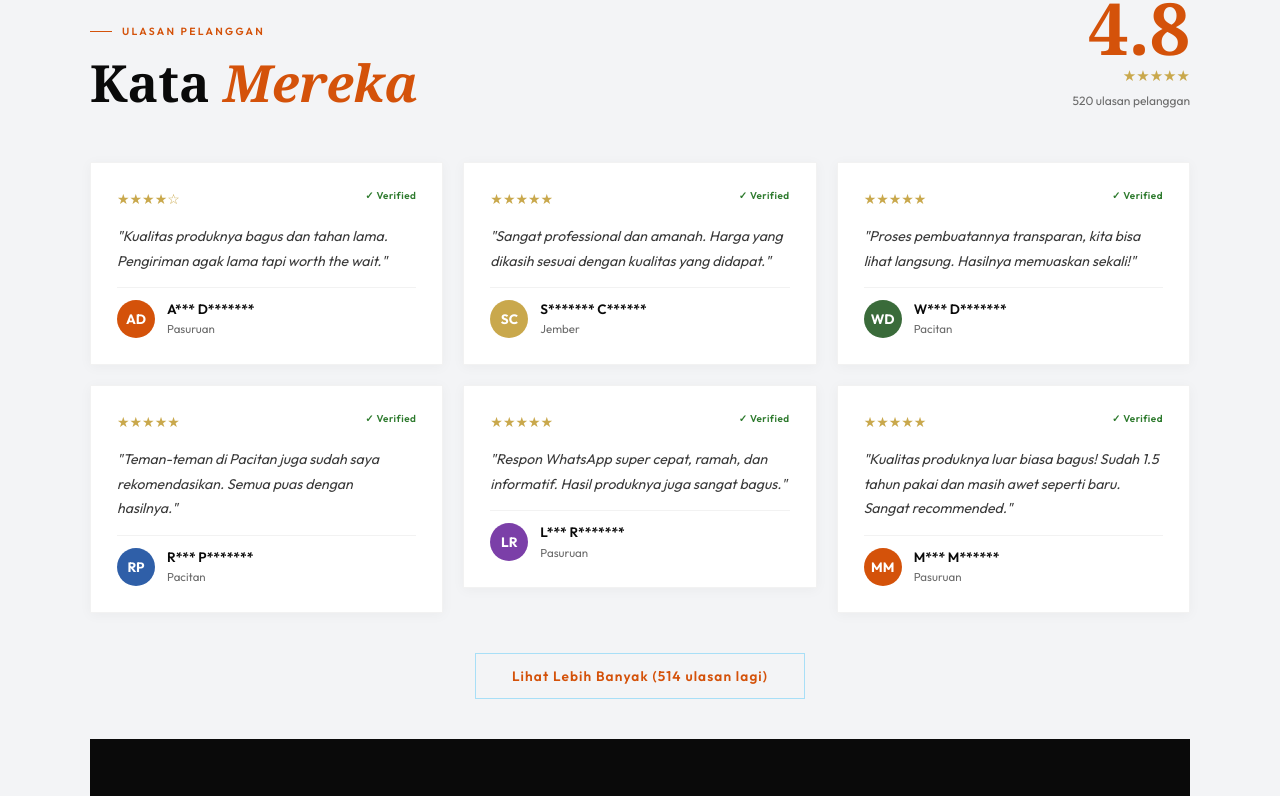
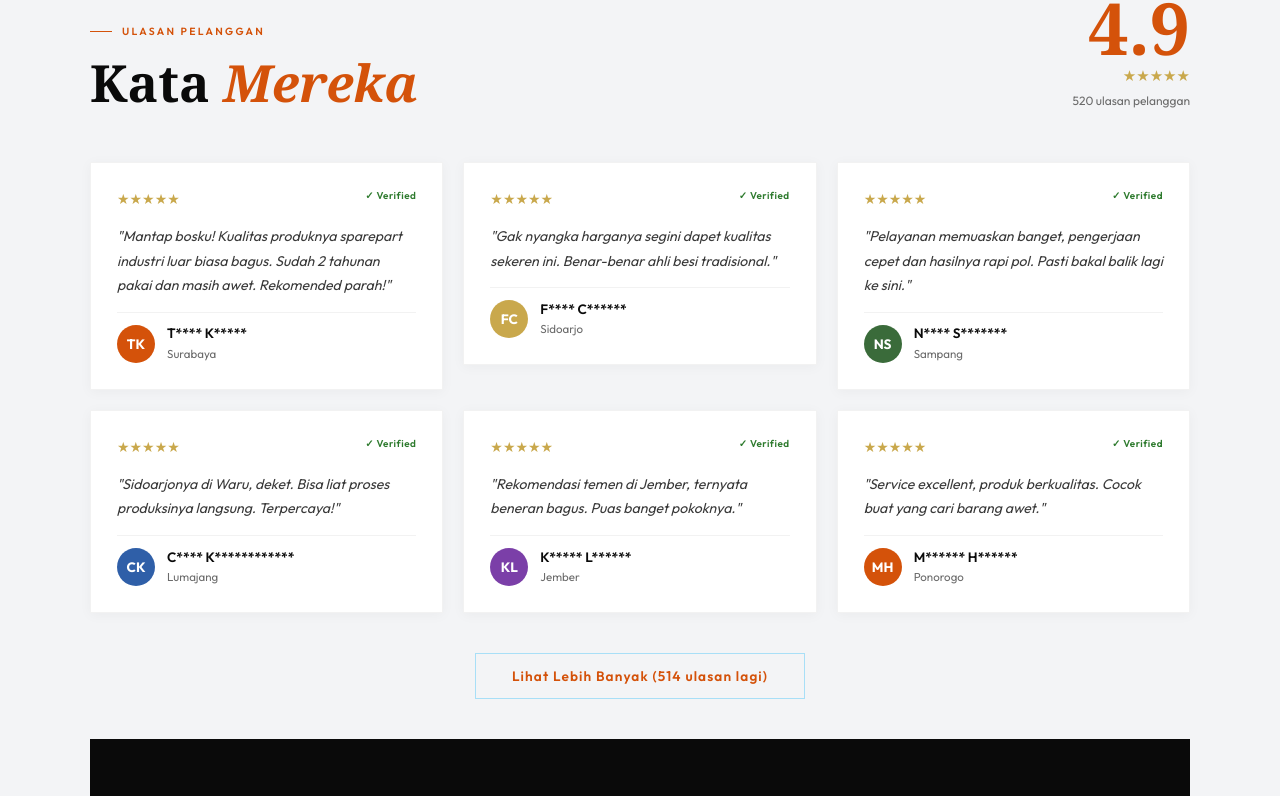
Before and after one commit to Zuu-sudo/Website-Desa, a React (Vite) app: page / in a window 1280 px wide. Shown: the part 2885-3681 px from the top of the page. Built offline with nearby package versions, Linux system fonts and the light colour scheme.

Commit message:
Randomize and improve review templates with casual language

```diff
--- a/src/data/reviews.js
+++ b/src/data/reviews.js
@@ -1,5 +1,4 @@
 // ── Name Censoring ──────────────────────────────────────
-// "Budi Hartono" → "B*** H******"
 export function censorName(name) {
   return name
     .split(" ")
@@ -7,7 +6,7 @@ export function censorName(name) {
     .join(" ");
 }
 
-// ── Seeded Random (deterministic) ──────────────────────
+// ── Seeded Random (deterministic for generation, but we'll shuffle) ──
 function seededRandom(seed) {
   let s = seed;
   return () => {
@@ -59,51 +58,49 @@ const ROLES = [
 ];
 
 const PRODUCTS = [
-  "Sparepart Industri", "Pesanan Custom", "Alat Pertanian", "Pagar Custom",
+  "Sparepart Industri", "Pesanan Custom", "Alat Pertanian", "Pagar Custom", "Suku Cadang Mesin", "Pisau Pencacah",
 ];
 
 const REVIEW_TEMPLATES = [
   // Rating 5 templates
   { rating: 5, texts: [
-    "Kualitas produknya luar biasa bagus! Sudah {dur} pakai dan masih awet seperti baru. Sangat recommended.",
-    "Pelayanan sangat memuaskan, pengerjaan cepat dan hasilnya rapi sekali. Pasti pesan lagi di sini.",
-    "Harga sangat terjangkau untuk kualitas sebagus ini. Langsung dari pengrajinnya jadi harga pabrik.",
-    "Sudah {cnt}x pesan dan selalu puas. Komunikasi lancar, hasil kerja presisi. Terbaik!",
-    "Produk berkualitas tinggi dengan harga yang sangat kompetitif. Tidak perlu ragu pesan di sini.",
-    "Pengrajinnya sangat profesional dan berpengalaman. Hasil kerjanya detail dan rapi banget.",
-    "Saya sangat puas dengan hasilnya! Sesuai spesifikasi yang diminta, bahkan melebihi ekspektasi.",
-    "Barang sampai tepat waktu, packing rapi, dan kualitasnya premium. Terima kasih banyak!",
-    "Ini langganan saya sejak {dur} lalu. Konsisten kualitasnya, selalu memuaskan setiap pesanan.",
-    "Luar biasa craftsmanship-nya! Besi tempa berkualitas tinggi, kuat, dan finishing yang halus.",
-    "Respon WhatsApp super cepat, ramah, dan informatif. Hasil produknya juga sangat bagus.",
-    "Pesan custom ternyata bisa serapih ini! Sesuai desain, kuat, dan harganya sangat wajar.",
-    "Teman-teman di {city} juga sudah saya rekomendasikan. Semua puas dengan hasilnya.",
-    "Kualitas besinya top grade, tidak mudah karatan. Sudah saya buktikan sendiri selama {dur}.",
-    "Pengerjaan sangat teliti dan presisi. Hasilnya kokoh dan tahan lama. Pasti repeat order!",
-    "Best quality iron work in Sidoarjo! Sudah coba banyak tempat, di sini yang paling bagus.",
-    "Produknya awet banget, sudah {dur} masih kuat dan tidak ada masalah sama sekali.",
-    "Sangat professional dan amanah. Harga yang dikasih sesuai dengan kualitas yang didapat.",
-    "Proses pembuatannya transparan, kita bisa lihat langsung. Hasilnya memuaskan sekali!",
-    "Tidak salah pilih pesan di sini. Kualitas juara, pelayanan ramah, harga bersahabat.",
+    "Mantap bosku! Kualitas produknya {prod} luar biasa bagus. Sudah {dur} pakai dan masih awet. Rekomended parah!",
+    "Pelayanan memuaskan banget, pengerjaan cepet dan hasilnya rapi pol. Pasti bakal balik lagi ke sini.",
+    "Harga paling miring se-Sidoarjo tapi kualitas gak murahan. Langsung dari pengrajin emang beda harganya.",
+    "Jos gandoz! Sudah {cnt}x pesan {prod} dan gak pernah kecewa. Komunikasi enak, hasil presisi.",
+    "Barang kokoh banget, kerajinannya detail. Gak nyesel langganan di sini dari {dur} lalu.",
+    "Respons WA cepet banget, nanya-nanya dilayani dengan sabar. Hasil {prod}-nya memuaskan.",
+    "Cari {prod} di {city} susah yang bagus, akhirnya pesen di sini dan hasilnya TOP BGT!",
+    "Besi tempa berkualitas tinggi, finishingnya halus banget. Beda sama bengkel sebelah.",
+    "Packing aman, barang sampai tepat waktu. Kualitas premium harga merakyat.",
+    "Proses custom-nya enak, kita kasih desain langsung dieksekusi persis. Kuat pol!",
+    "Suwun Pak Harisun, {prod}-nya sudah sampai dan langsung dipasang. Kualitas juara!",
+    "Gak nyangka harganya segini dapet kualitas sekeren ini. Benar-benar ahli besi tradisional.",
+    "Pesanan {prod} saya selesai lebih cepet dari jadwal. Hasilnya kuat dan finishing rapi.",
+    "Pokoknya jempolan! Sudah langganan {dur}, kualitas gak pernah turun.",
+    "Tukang las saya bilang besinya bagus banget, gak gampang karatan. Joss!",
+    "Sangat amanah. Transfer langsung dikerjakan, progres difotoin. Mantap!",
+    "Barangnya berat dan tebel, beneran besi pilihan. Bukan yang abal-abal.",
+    "Rekomendasi temen di {city}, ternyata beneran bagus. Puas banget pokoknya.",
+    "Service excellent, produk berkualitas. Cocok buat yang cari barang awet.",
+    "Sidoarjonya di Waru, deket. Bisa liat proses produksinya langsung. Terpercaya!",
   ]},
   // Rating 4 templates
   { rating: 4, texts: [
-    "Kualitas produknya bagus dan tahan lama. Pengiriman agak lama tapi worth the wait.",
-    "Hasil kerjanya memuaskan, sesuai pesanan. Semoga bisa lebih cepat lagi pengerjaannya.",
-    "Produk bagus dengan harga yang masuk akal. Komunikasi via WA cukup responsif.",
-    "Pesan custom dan hasilnya sesuai ekspektasi. Cuma perlu waktu agak lama, tapi worth it.",
-    "Kualitas besinya bagus, finishing rapi. Sedikit revisi minor tapi langsung ditangani.",
-    "Sudah {cnt}x order, kualitas konsisten. Kadang agak lama tapi hasilnya selalu bagus.",
-    "Harga kompetitif untuk kualitas segini. Packaging bisa ditingkatkan lagi sih.",
-    "Produk berkualitas, pengrajinnya berpengalaman. Waktu pengerjaan bisa lebih cepat.",
-    "Overall puas dengan produknya. Kuat dan awet. Tinggal finishing-nya aja ditingkatin.",
-    "Bahan baku bagus, hasil kokoh. Komunikasi lancar walau kadang slow response di weekend.",
+    "Kualitas produk oke banget. Cuma pengerjaannya agak lama sedikit, tapi hasil worth it lah.",
+    "Hasil las-lasannya rapi, besi tebal. Semoga kedepannya bisa lebih cepat lagi kirimnya.",
+    "Produk bagus, harga bersahabat. Respon chat kadang lama kalau malem, tapi overall bagus.",
+    "Barang sampai dengan selamat. Kualitas besi TOP. Sedikit masukan buat finishingnya.",
+    "Sudah {cnt}x order, baru kali ini telat sehari. Tapi tetep dikasih bonus. Makasih!",
+    "Bagus pengerjaannya, custom {prod} sesuai keinginan. Cuma lokasinya agak masuk gang ya.",
+    "Harga kompetitif. Kualitas bersaing lah sama pabrikan besar. Sukses terus!",
+    "Barang kuat pol, sudah {dur} dipakai kerja rodi masih aman. Mantap.",
   ]},
 ];
 
 // ── Generate 500+ Reviews ─────────────────────────────
 function generateReviews(count = 520) {
-  const rng = seededRandom(42);
+  const rng = seededRandom(123); // Different seed for fresh start
   const reviews = [];
 
   for (let i = 0; i < count; i++) {
@@ -112,19 +109,19 @@ function generateReviews(count = 520) {
     const name = `${firstName} ${lastName}`;
     const city = pick(CITIES, rng);
     const role = pick(ROLES, rng);
-    const product = pick(PRODUCTS, rng);
+    const prodName = pick(PRODUCTS, rng);
 
-    // 80% chance rating 5, 20% chance rating 4
-    const ratingGroup = rng() < 0.8 ? 0 : 1;
+    const ratingGroup = rng() < 0.85 ? 0 : 1;
     const template = REVIEW_TEMPLATES[ratingGroup];
     let text = pick(template.texts, rng);
 
-    // Fill placeholders
-    const durations = ["1 tahun", "2 tahun", "3 tahun", "6 bulan", "1.5 tahun", "4 tahun", "5 tahun"];
-    const counts = ["3", "4", "5", "6", "7", "8", "10"];
+    const durations = ["1 tahun", "2 tahun", "3 tahun", "6 bulan", "2 tahunan", "4 tahun", "sejak lama"];
+    const counts = ["3", "4", "5", "beberapa", "2", "6", "berkali-kali"];
+
     text = text.replace("{dur}", pick(durations, rng));
     text = text.replace("{cnt}", pick(counts, rng));
     text = text.replace("{city}", city);
+    text = text.replace("{prod}", prodName.toLowerCase());
 
     reviews.push({
       id: i + 1,
@@ -133,12 +130,13 @@ function generateReviews(count = 520) {
       role,
       rating: template.rating,
       text,
-      product,
-      verified: rng() < 0.85,
+      product: prodName,
+      verified: rng() < 0.9,
     });
   }
 
-  return reviews;
+  // Shuffle the result for true randomness each time
+  return reviews.sort(() => Math.random() - 0.5);
 }
 
 export const ALL_REVIEWS = generateReviews(520);
```
